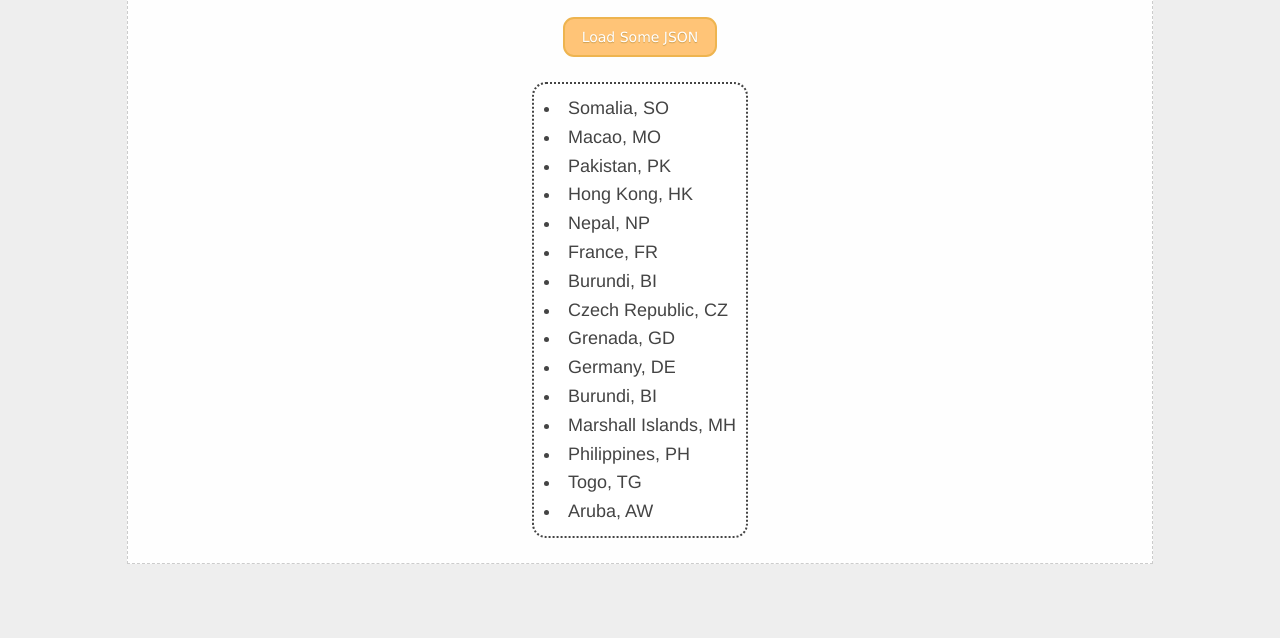
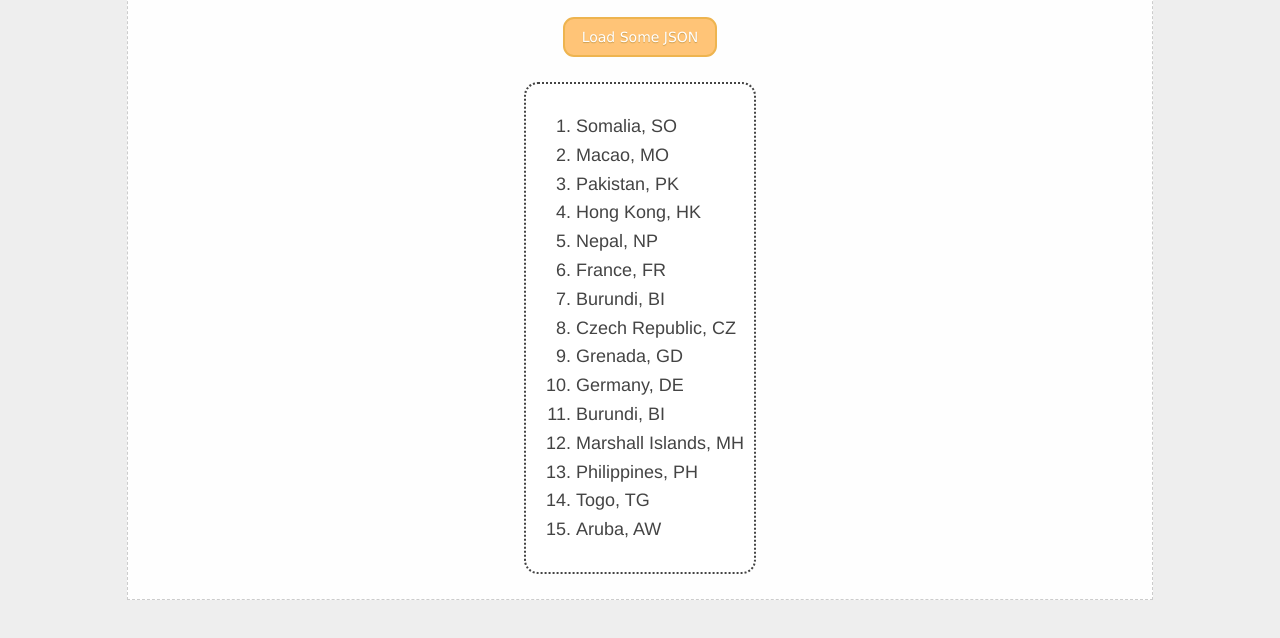
Before and after one commit to lsiochi1/lsiochi1.github.io, a plain HTML site: page lab_6_ajax/index.html in a window 1280 px wide. Both pictures are taken after a click on the button "Load Some JSON". Shown: the part 132-770 px from the top of the page. Drawn offline with Linux system fonts and the light colour scheme.

Commit message:
change to ordered list

```diff
--- a/lab_6_ajax/index.html
+++ b/lab_6_ajax/index.html
@@ -11,19 +11,23 @@
     <div class="wrapper">
       <div class="header">Test AJAX page</div>
       <button class="button" onclick="loadData()">Load Some JSON</button>
-      <div class="content"></div>
+      <div class="content">
+        <ol class = "orderList">
+        </ol>
+
+      </div>
+
       <div class="footer"></div>
     </div>
   </div>
   <script>
-
     function loadData() {
       fetch('ajax_sample.json') //gets something from local json file
         .then(res => res.json()) //returns json form of data
         .then(res => {
           const a = res.map(c => c.name + ", " + c.code); //retrieves json data
 
-          const newArray = document.querySelector('.content'); //selects class 'content', creates object named "newArray"
+          const newArray = document.querySelector('.orderList'); //selects class 'content', creates object named "newArray"
           newArray.innerHTML = ''; //clears the class 'content'
 
           //loop that goes through each json item
@@ -33,6 +37,7 @@
             item.innerText = a[selectName];   //uses variable 'item' to make an item in array
             newArray.appendChild(item);   //adds item to new array
             }
+
         })
       }
 
```
Also changed, not shown: 1 other file.
